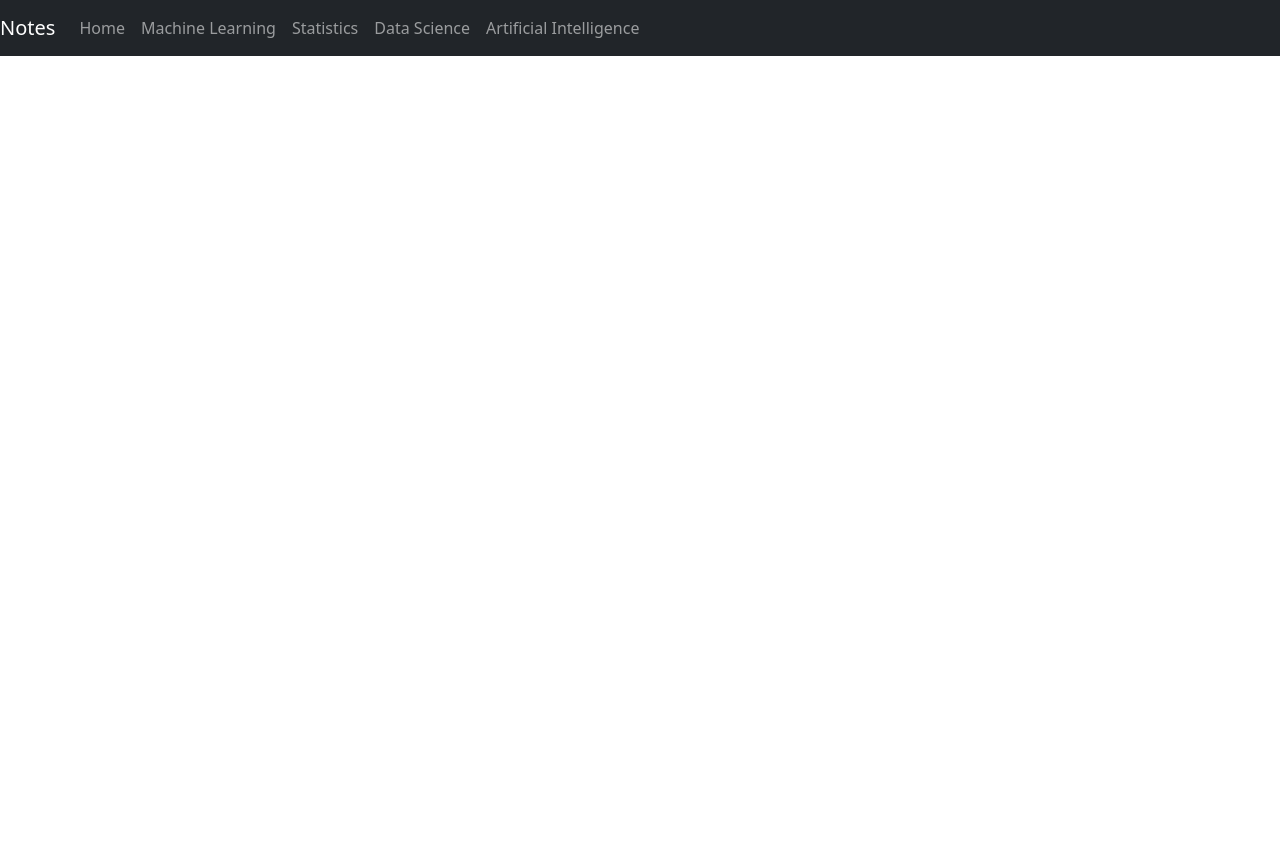
After one commit to Serzh-byte/Note-making-website, a Django app: template notes/notes/templates/notes/base.html in a window 1280 px wide. The commit adds this page. Run offline with Django 5.2, Linux system fonts and the light colour scheme; the template is opened without the code that fills it, so the values that code supplies are empty.

Commit message:
Updates so far

```diff
--- /dev/null
+++ b/notes/notes/templates/notes/base.html
@@ -0,0 +1,28 @@
+<!DOCTYPE html>
+<html>
+<head>
+    <title>{% block title %}{% endblock %}</title>
+    {% load static %}
+    <link href="https://cdn.jsdelivr.net/npm/bootstrap@5.3.1/dist/css/bootstrap.min.css" rel="stylesheet">
+    <link rel="stylesheet" href="{% static 'css/base.css' %}">
+</head>
+<body>
+    <nav class="navbar navbar-expand navbar-dark bg-dark">
+        <a href="#" class="navbar-brand">Notes</a>
+        <div class="collapse navbar-collapse">
+            <ul class="navbar-nav">
+                <li class="nav-item active"><a href="#" class="nav-link">Home</a></li>
+                <li class="nav-item active"><a href="#" class="nav-link">Machine Learning</a></li>
+                <li class="nav-item active"><a href="#" class="nav-link">Statistics</a></li>
+                <li class="nav-item active"><a href="#" class="nav-link">Data Science</a></li>
+                <li class="nav-item active"><a href="#" class="nav-link">Artificial Intelligence</a></li>
+            </ul>
+        </div>
+    </nav>
+
+    <div class="container">
+        {% block content %}
+        {% endblock %}
+    </div>
+</body>
+</html>
--- a/notes/notes/views.py
+++ b/notes/notes/views.py
@@ -1,6 +1,7 @@
 from django.shortcuts import render
 
 def home(request):
+    topics = ['Machine Learning', 'Statistics', 'Data Science', 'AI']
     if request.method == 'POST':
-        return render(request, 'notes/home.html')
-    return render(request, 'notes/home.html')
+        return render(request, 'notes/home.html', {'topics':topics})
+    return render(request, 'notes/home.html', {'topics':topics})
--- /dev/null
+++ b/notes/static/css/base.css
@@ -0,0 +1,9 @@
+html, body {
+    height: 100%;
+    margin: 0;
+}
+
+.container {
+    min-height: 100%;
+    padding-bottom: 70px; /* Adjust as needed to create space for the footer */
+}
```
Also changed, not shown: notes/notes/templates/notes/home.html (+27 -14 lines), notes/static/css/home.css (added).
